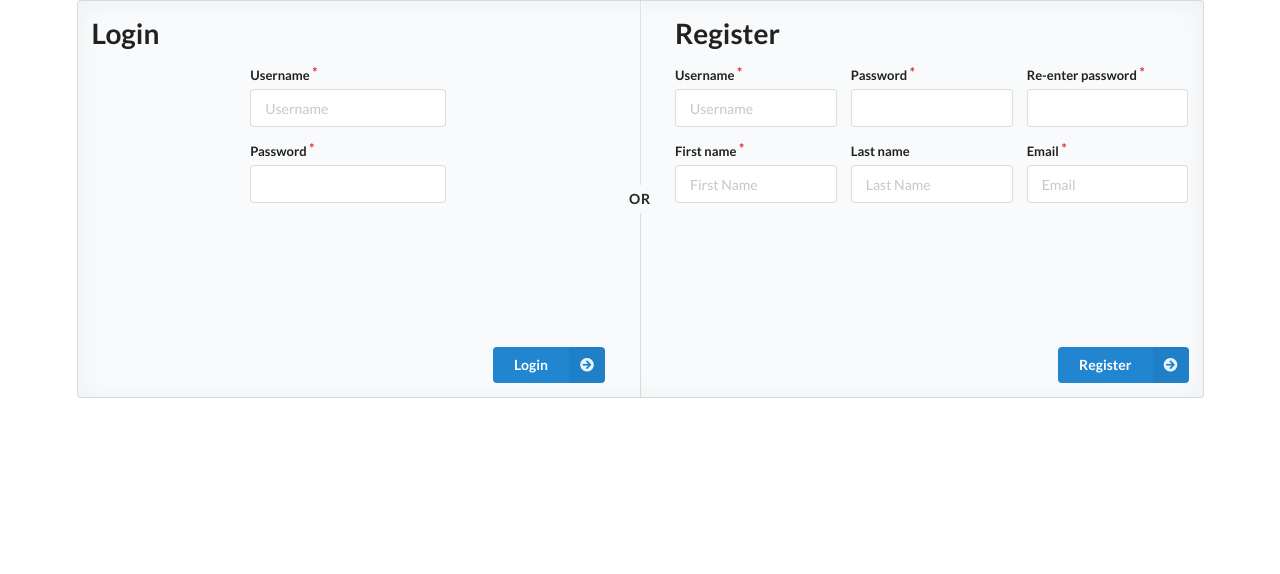
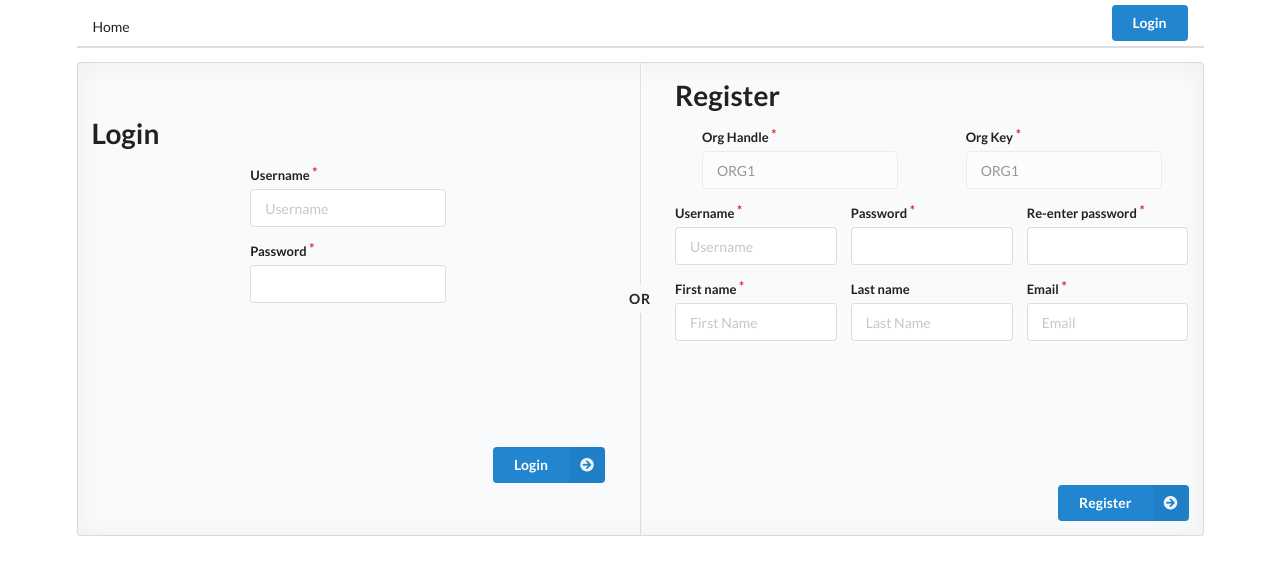
Before and after one commit to dm1905once/cap2_examine_client, a React (Create React App) app: page /orgs in a window 1280 px wide. Shown: the top 574 px of the page. Built offline with nearby package versions, Linux system fonts and the light colour scheme; no server answers.

Commit message:
Add NavBar and set up Org authentication

```diff
--- a/src/apis/examineApi.js
+++ b/src/apis/examineApi.js
@@ -28,6 +28,11 @@ class examineApi {
         let res = await this.request('post', 'examiners/login', credentials);
         return res.token;
     }
+
+    static async registerExaminer(fields) {
+        let res = await this.request('post', 'examiners/register', fields);
+        return res.token;
+    }
 }
 
 
--- a/src/components/App.js
+++ b/src/components/App.js
@@ -1,21 +1,55 @@
-import React from 'react';
+import React, { useState } from 'react';
 import { BrowserRouter, Route, Switch } from 'react-router-dom';
 import Home from './Home';
 import HomeApplicants from './HomeApplicants';
 import HomeOrgs from './HomeOrgs';
+import NavBarOrg from './NavBarOrg';
 import ExamEdit from './ExamEdit';
 import ExamList from './ExamList';
+import { ExaminerContext } from "../context";
 
 const App = () => {
+    const [ examinerAuthenticated, setExaminerAuthenticated ] = useState(false);
+    const [ examinerInfo, setExaminerInfo ] = useState('');
+
+    React.useEffect(()=> {
+        if (localStorage.getItem("_token")){
+            setExaminerAuthenticated(true);
+        } else {
+            setExaminerAuthenticated(false);
+        }
+      }, [examinerAuthenticated]);
+
+    function doAuthenticateExaminer(values){
+        setExaminerAuthenticated(true);
+        setExaminerInfo(values);
+    }
+
+    function undoAuthenticateExaminer(){
+        setExaminerAuthenticated(false);
+        setExaminerInfo('');
+    }
+
+
+
     return (
         <div className="ui container">
             <BrowserRouter>
                 <Switch>
                     <Route path="/" exact component={Home} />
                     <Route path="/applicants" exact component={HomeApplicants} />
-                    <Route path="/orgs" exact component={HomeOrgs} />
-                    <Route path="/exams" exact component={ExamList} />
-                    <Route path="/exams/new" exact component={ExamEdit} />
+
+                    <ExaminerContext.Provider value={ {doAuthenticateExaminer, undoAuthenticateExaminer, examinerInfo} }>
+                        <NavBarOrg />
+                        <Route path="/orgs" exact component={HomeOrgs} />
+                        <Route path="/orgs/:examiner/exams" exact render={()=>(
+                            examinerAuthenticated
+                                ? <ExamList />
+                                : <HomeOrgs topMessage="Please authenticate first" />
+                        )}/>
+                        <Route path="/exams/new" exact component={ExamEdit} />
+                    </ExaminerContext.Provider>
+
                     <Route><h2>404 Not found</h2></Route>
                 </Switch>
             </BrowserRouter>
--- a/src/components/ExamCrumbs.js
+++ b/src/components/ExamCrumbs.js
@@ -3,7 +3,7 @@ import React from 'react';
 const ExamCrumbs = ( {questions} ) => {
 
     if (questions.length === 0 ){
-        return <div><a class="ui horizontal large orange label">Add your first question!</a></div>
+        return <div><p class="ui horizontal large orange label">Add your first question!</p></div>
     }
     return (
     <div>Questions: {questions.map(q=><div class="ui olive circular label">{q.question_seq}</div>)}</div>
--- a/src/components/HomeOrgs.js
+++ b/src/components/HomeOrgs.js
@@ -2,8 +2,10 @@ import React from 'react';
 import OrgsLogin from './OrgsLogin';
 import OrgsRegister from './OrgsRegister';
 
-const HomeOrgs = ()=> {
+const HomeOrgs = ( {topMessage=''})=> {
     return (
+        <div>
+            {topMessage?<div className="ui warning message">{topMessage}</div>:''}
             <div className="ui placeholder segment">
                 <div className="ui two column very relaxed stackable grid">
                     <div className="middle aligned row">
@@ -21,6 +23,7 @@ const HomeOrgs = ()=> {
                     Or
                 </div>
             </div>
+        </div>
 
 
 
--- /dev/null
+++ b/src/components/NavBarOrg.js
@@ -0,0 +1,38 @@
+import React from 'react';
+import { Link, Redirect } from 'react-router-dom';
+import { ExaminerContext } from "../context";
+import { useHistory } from 'react-router-dom';
+
+const NavBarOrg = ()=> {
+    const {examinerInfo, undoAuthenticateExaminer} = React.useContext(ExaminerContext);
+    const history = useHistory();
+
+    const handleLogout = () =>{
+        undoAuthenticateExaminer();
+        localStorage.removeItem("_token");
+        history.push('/orgs');
+    };
+
+
+    return (
+        <div className="ui secondary pointing menu">
+            <Link to="/orgs" className="item">Home</Link>
+
+            {examinerInfo?
+                <div className="right menu">
+                    <div className="item">
+                        <div className="ui primary button" onClick={handleLogout}>Logout</div>
+                    </div>
+                </div>
+                :
+                <div className="right menu">
+                    <div className="item">
+                    <Link to="/orgs" className="ui primary button">Login</Link>
+                    </div>
+                </div>
+            }
+        </div>
+    )
+}
+
+export default NavBarOrg;
--- a/src/components/OrgsLogin.js
+++ b/src/components/OrgsLogin.js
@@ -1,11 +1,15 @@
 import React, { useState, useEffect } from 'react';
+import { useHistory } from 'react-router-dom';
 import { useFormik } from 'formik';
 import { validateLogin as validate } from '../formValidations/examinerForms';
 import examineApi from '../apis/examineApi';
+import { ExaminerContext } from "../context";
 
 
 const OrgsLogin = () => {
+    const history = useHistory();
     const [ formError, setFormError ] = useState(false);
+    const {doAuthenticateExaminer} = React.useContext(ExaminerContext);
 
     const formik = useFormik({
         initialValues: {
@@ -17,6 +21,8 @@ const OrgsLogin = () => {
             try {
                 const token = await examineApi.authenticateExaminer(values);
                 localStorage.setItem("_token", token);
+                doAuthenticateExaminer(values);
+                history.push(`/orgs/${values.username}/exams`)
             } catch(e) {
                 setFormError(true);
                 formik.errors.username=e;
--- a/src/components/OrgsRegister.js
+++ b/src/components/OrgsRegister.js
@@ -1,29 +1,44 @@
 import React, { useState, useEffect } from 'react';
+import { useHistory } from 'react-router-dom';
 import { useFormik } from 'formik';
 import { validateRegistration as validate } from '../formValidations/examinerForms';
+import examineApi from '../apis/examineApi';
+import { ExaminerContext } from "../context";
 
 
 const OrgsRegister = () => {
+    const history = useHistory();
     const [ formError, setFormError ] = useState(false);
+    const {doAuthenticateExaminer} = React.useContext(ExaminerContext);
 
     const formik = useFormik({
         initialValues: {
+        org_handle: 'ORG1',
+        org_key: 'ORG1',
         username: '',
         password: '',
         password2: '',
-        firstName: '',
-        lastName: '',
+        first_name: '',
+        last_name: '',
         email: '',
+        photo_url: 'http://placeimg.com/640/480/people'
         },
         validate,
-        onSubmit: values => {
-        alert(JSON.stringify(values, null, 2));
+        onSubmit: async (values) => {
+            try {
+                const token = await examineApi.registerExaminer(values);
+                localStorage.setItem("_token", token);
+                doAuthenticateExaminer(values);
+                history.push(`/orgs/${values.username}/exams`)
+            } catch(e) {
+                setFormError(true);
+                formik.errors.username=e;
+            }
         },
     });
 
     useEffect(()=>{
         if (Object.keys(formik.errors).length > 0 ) {
-            console.log(formik.errors);
             setFormError(true);
         } else {
             setFormError(false);
@@ -35,7 +50,7 @@ const OrgsRegister = () => {
             <div className="header">Please review the following validations before submitting:</div>
             {formik.errors.username? (<p>{formik.errors.username}</p>) : null}
             {formik.errors.password? (<p>{formik.errors.password}</p>) : null}
-            {formik.errors.firstName? (<p>{formik.errors.firstName}</p>) : null}
+            {formik.errors.first_name? (<p>{formik.errors.first_name}</p>) : null}
             {formik.errors.email? (<p>{formik.errors.email}</p>) : null}
         </div>
     );
@@ -43,6 +58,17 @@ const OrgsRegister = () => {
    return (
     <div>
         <form className={`ui equal width form ${formError? 'error': ''}`} onSubmit={formik.handleSubmit}>
+        <div className="fields">
+                <div className="field required">
+                    <label>Org Handle</label>
+                    <input type="text" name="org_handle" readOnly disabled value={formik.values.org_handle}/>
+                </div>
+                <div className="field required">
+                    <label>Org Key</label>
+                    <input type="text" name="org_key" readOnly disabled value={formik.values.org_key}/>
+                </div>
+
+            </div>
             <div className="fields">
                 <div className="field required">
                     <label>Username</label>
@@ -69,17 +95,17 @@ const OrgsRegister = () => {
             <div className="fields">
                 <div className="field required">
                     <label>First name</label>
-                    <input type="text" placeholder="First Name" name="firstName"
+                    <input type="text" placeholder="First Name" name="first_name"
                         onChange={formik.handleChange}
                         onBlur={formik.handleBlur}
-                        value={formik.values.firstName}/>
+                        value={formik.values.first_name}/>
                 </div>
                 <div className="field">
                     <label>Last name</label>
-                    <input type="text" placeholder="Last Name" name="lastName"
+                    <input type="text" placeholder="Last Name" name="last_name"
                         onChange={formik.handleChange}
                         onBlur={formik.handleBlur}
-                        value={formik.values.lastName}/>
+                        value={formik.values.last_name}/>
                 </div>
                 <div className="field required">
                     <label>Email</label>
@@ -92,6 +118,7 @@ const OrgsRegister = () => {
             </div>
             {formError?showErrorBox:<div className="ui basic segment"><p>&nbsp;</p><p>&nbsp;</p><p>&nbsp;</p></div>}
             <button
+                type="submit"
                 className="ui blue primary right floated right labeled icon button">
                 Register
                 <i className="arrow circle right icon"></i>
--- a/src/context/index.js
+++ b/src/context/index.js
@@ -1,3 +1,4 @@
 import React from 'react';
 
 export const QuestionDetailsContext = React.createContext();
+export const ExaminerContext = React.createContext();
--- a/src/formValidations/examinerForms.js
+++ b/src/formValidations/examinerForms.js
@@ -16,10 +16,10 @@ export const validateRegistration = values => {
       errors.password = "'Password' must match in both password fields";
     }
 
-    if (!values.firstName) {
-      errors.firstName = "'First name' is a required field";
-    } else if (values.firstName.length < 2) {
-      errors.firstName = "'First name' must be at least 2 characters long";
+    if (!values.first_name) {
+      errors.first_name = "'First name' is a required field";
+    } else if (values.first_name.length < 2) {
+      errors.first_name = "'First name' must be at least 2 characters long";
     }
 
     if (!values.email) {
```
Lines whose indentation alone changed are shown as unchanged.
